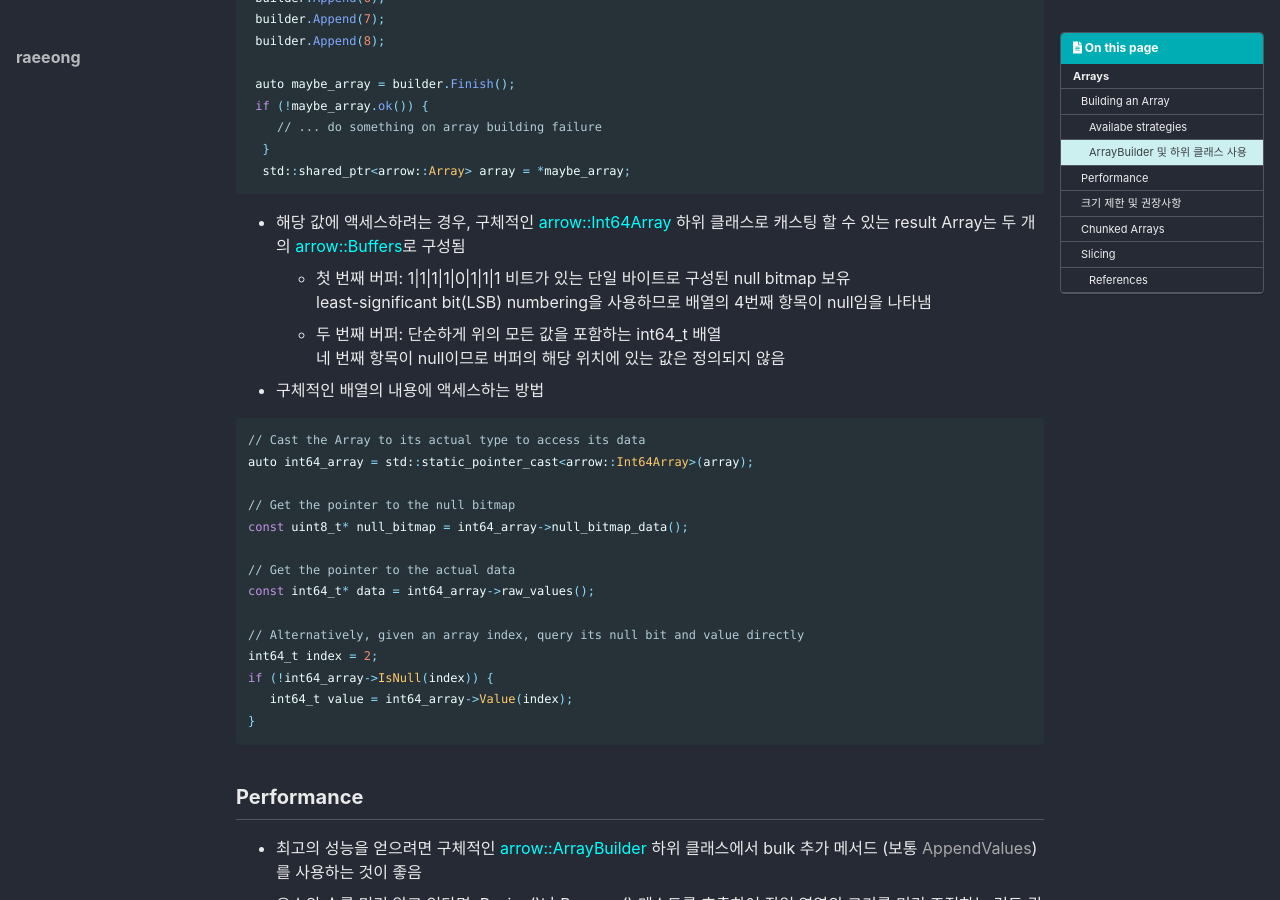
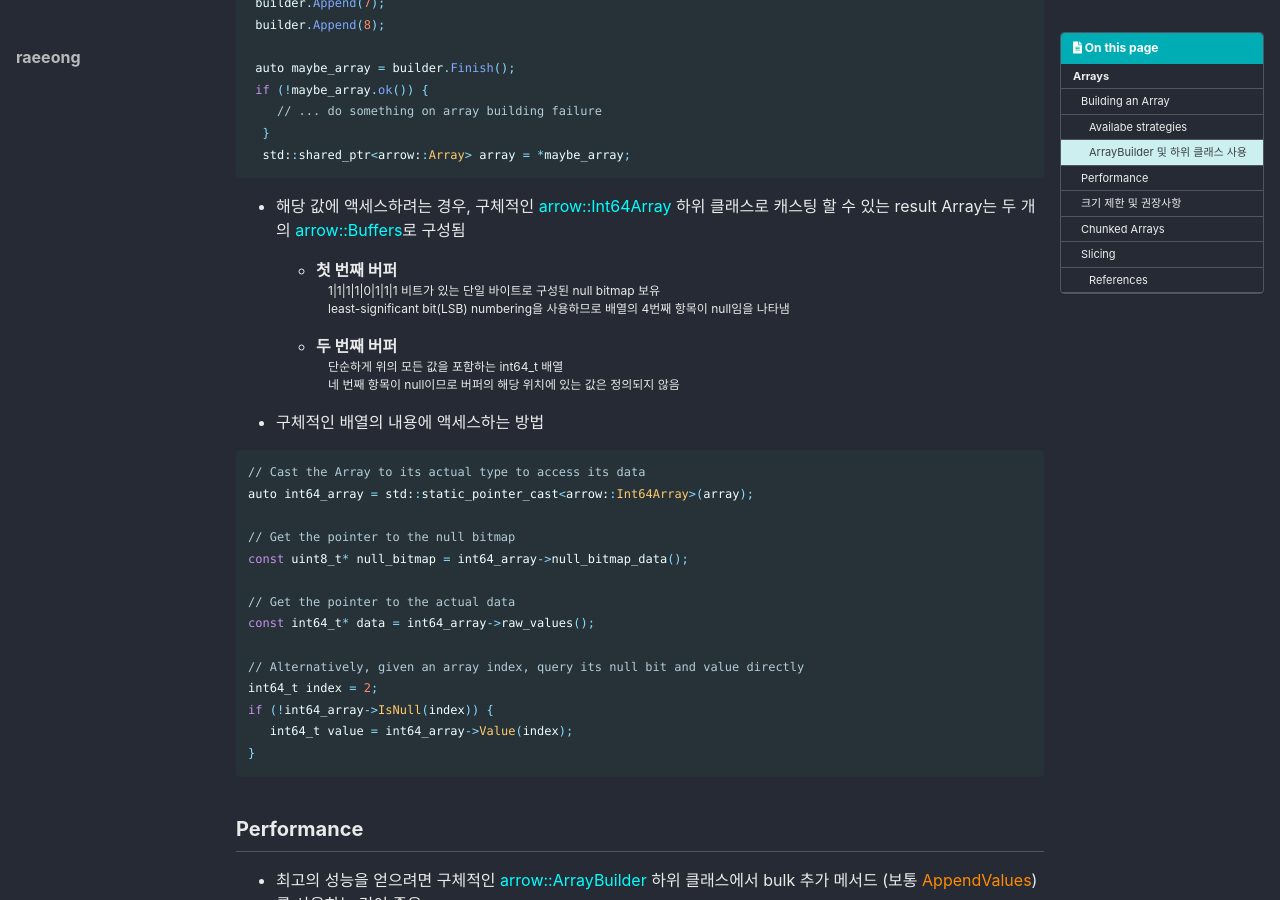
Before and after one commit to friedegg818/friedegg818.github.io, a Jekyll site: the page built from _posts/2022-02-23-ArrowC++Library3.md, in a window 1280 px wide and 900 px high, scrolled down 1054 px. Built offline with Jekyll 4.4.1, drawn with Linux system fonts in a browser that asks for light colours; cached includes are drawn as plain includes; some web fonts are replaced.

Commit message:
220302 update

````diff
--- a/_posts/2022-02-23-ArrowC++Library3.md
+++ b/_posts/2022-02-23-ArrowC++Library3.md
@@ -31,10 +31,10 @@ last_modified_At: 2022-03-02
 ### Availabe strategies
 - Arrow 객체는 변경할 수 없기 때문에, <span style="color:	#00FFFF">std::vector</span>처럼 직접 채울 수는 없음
 - 그 대신, 다음과 같은 방법을 사용
-> - 데이터가 이미 알맞은 레이아웃으로 메모리에 존재하는 경우
->   : 해당 메모리를 <span style="color:	#00FFFF">arrow::Buffer</span> 인스턴스 내부에 래핑한 후 배열을 설명하는 <span style="color:	#00FFFF">arrow::ArrowData</span>를 구성
-> - 그렇지 않으면,
->   : <span style="color:	#00FFFF">arrow::ArrayBuilder</span> 기본 클래스와 그것의 구체적인 하위 클래스가 배열 데이터를 점진적으로 구축하는데 도움이 됨 (Arrow 형식의 세부사항들을 직접 처리하지 않고도)
+  + 데이터가 이미 알맞은 레이아웃으로 메모리에 존재하는 경우
+   : 해당 메모리를 <span style="color:	#00FFFF">arrow::Buffer</span> 인스턴스 내부에 래핑한 후 배열을 설명하는 <span style="color:	#00FFFF">arrow::ArrowData</span>를 구성
+  + 그렇지 않으면,
+  : <span style="color:	#00FFFF">arrow::ArrayBuilder</span> 기본 클래스와 그것의 구체적인 하위 클래스가 배열 데이터를 점진적으로 구축하는데 도움이 됨 (Arrow 형식의 세부사항들을 직접 처리하지 않고도)
 
 ### ArrayBuilder 및 하위 클래스 사용
 - Int64 Arrow 배열을 만들기 위해, <span style="color:	#00FFFF">arrow::Int64Builder</span> 클래스 사용
@@ -58,10 +58,12 @@ last_modified_At: 2022-03-02
   std::shared_ptr<arrow::Array> array = *maybe_array;
 ```
 - 해당 값에 액세스하려는 경우, 구체적인 <span style="color:	#00FFFF">arrow::Int64Array</span> 하위 클래스로 캐스팅 할 수 있는 result Array는 두 개의 <span style="color:	#00FFFF">arrow::Buffers</span>로 구성됨
-  + 첫 번째 버퍼: 1|1|1|1|0|1|1|1 비트가 있는 단일 바이트로 구성된 null bitmap 보유
-                 least-significant bit(LSB) numbering을 사용하므로 배열의 4번째 항목이 null임을 나타냄
-  + 두 번째 버퍼: 단순하게 위의 모든 값을 포함하는 int64_t 배열
-                 네 번째 항목이 null이므로 버퍼의 해당 위치에 있는 값은 정의되지 않음
+  + 첫 번째 버퍼
+   : 1|1|1|1|0|1|1|1 비트가 있는 단일 바이트로 구성된 null bitmap 보유
+     least-significant bit(LSB) numbering을 사용하므로 배열의 4번째 항목이 null임을 나타냄
+  + 두 번째 버퍼
+  : 단순하게 위의 모든 값을 포함하는 int64_t 배열
+    네 번째 항목이 null이므로 버퍼의 해당 위치에 있는 값은 정의되지 않음
 
 - 구체적인 배열의 내용에 액세스하는 방법
 
@@ -83,7 +85,7 @@ if (!int64_array->IsNull(index)) {
 ```
 
 ## Performance
-- 최고의 성능을 얻으려면 구체적인 <span style="color:	#00FFFF">arrow::ArrayBuilder</span> 하위 클래스에서 bulk 추가 메서드 (보통 <span style="color:#A9A9A9">AppendValues</span>) 를 사용하는 것이 좋음
+- 최고의 성능을 얻으려면 구체적인 <span style="color:	#00FFFF">arrow::ArrayBuilder</span> 하위 클래스에서 bulk 추가 메서드 (보통 <span style="color:#FF8C00">AppendValues</span>) 를 사용하는 것이 좋음
 - 요소의 수를 미리 알고 있다면, Resize()나 Reserve() 메소드를 호출하여 작업 영역의 크기를 미리 조정하는 것도 권장
 - 예시::값 4를 보유해야하는 요소가 null인 1~8 사이의 배열 생성 (위의 API 활용)
 
@@ -100,7 +102,7 @@ arrow::Int64Builder builder;
  auto maybe_array = builder.Finish();
 ```
 
-- 값을 하나씩 추가해야 하는 경우, 일부 구체적인 빌더 하위 클래스에는 <span style="color:#A9A9A9">"Unsafe"</span>로 표시된 메서드가 존재함
+- 값을 하나씩 추가해야 하는 경우, 일부 구체적인 빌더 하위 클래스에는 <span style="color:#FF8C00">"Unsafe"</span>로 표시된 메서드가 존재함
 - 이는 작업 영역의 크기가 올바르게 사전 설정되었다고 가정하는 대신, 더 높은 성능을 제공함
 
 ```java
````
